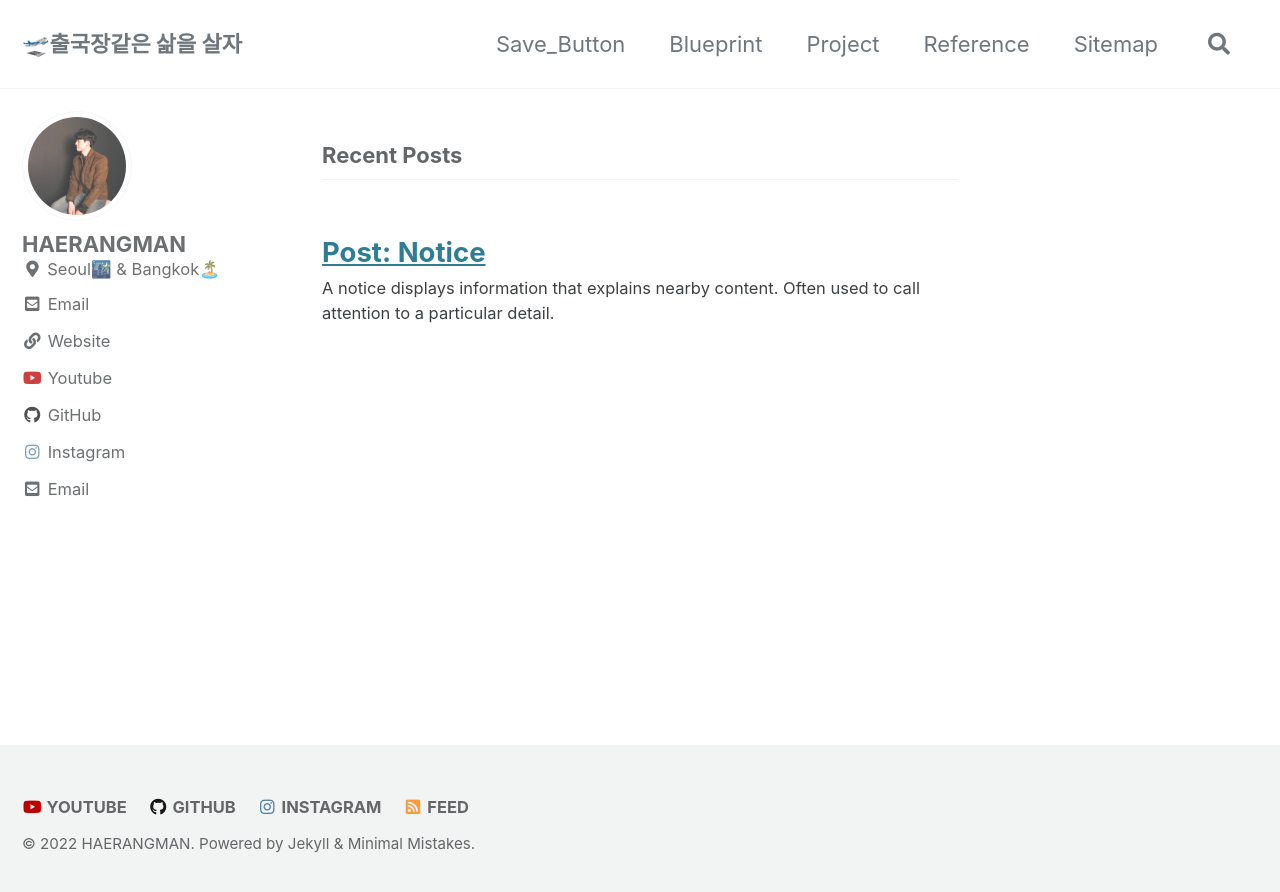
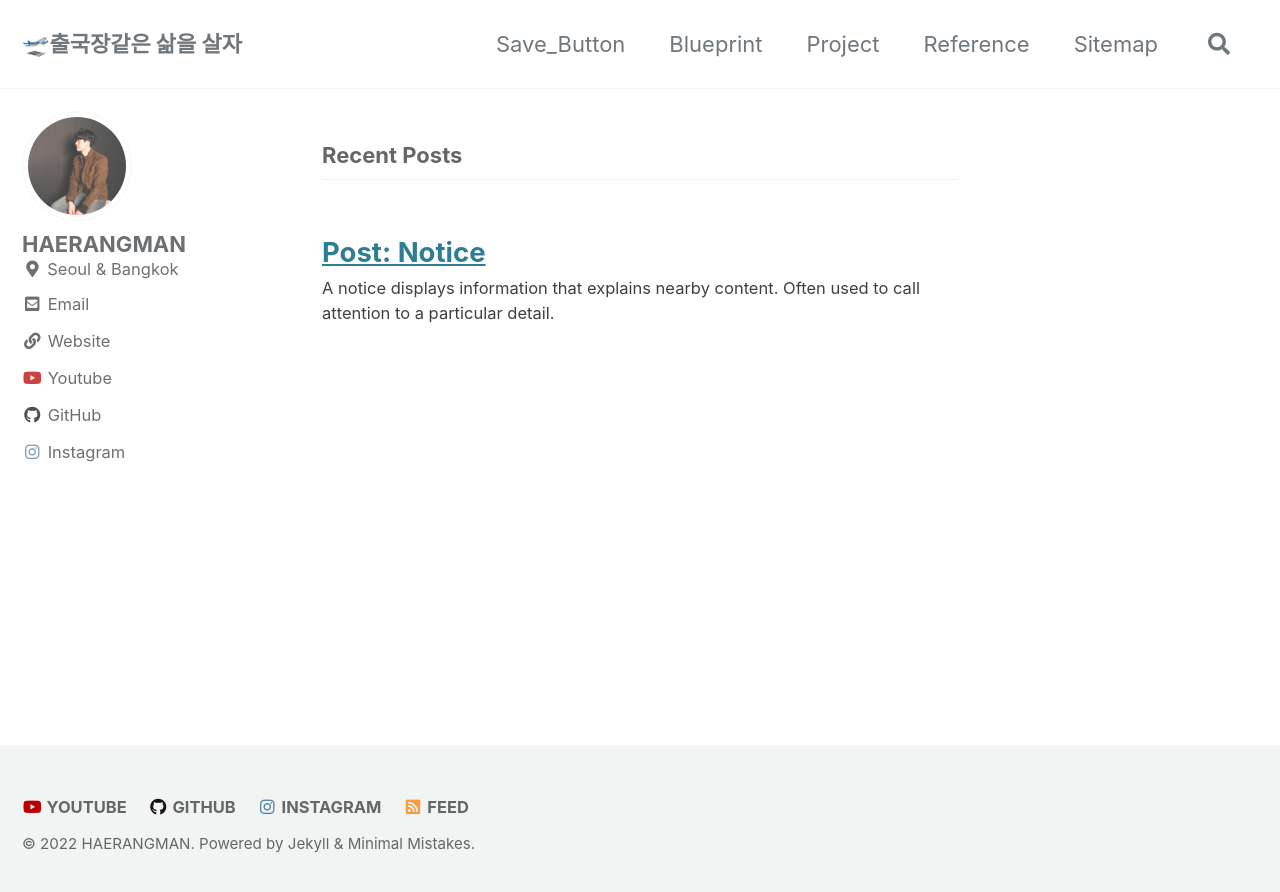
Before and after one commit to HAERANGMAN/HAERANGMAN.github.io, a Jekyll site: the page built from index.html, in a window 1280 px wide. Shown: the top 892 px of the page. Built offline with Jekyll 4.4.1, drawn with Linux system fonts in a browser that asks for light colours; cached includes are drawn as plain includes; the list of posts is cut into pages by our own code; part of the change alters nothing that is shown.

Commit message:
Update _config.yml

```diff
--- a/_config.yml
+++ b/_config.yml
@@ -105,15 +105,15 @@ author:
   name             : "HAERANGMAN"
   avatar           : "/assets/Image/1558687692016.jpg"
   bio              :
-  location         : "Seoul🌃 & Bangkok🏝️"
-  email            : "abcrang@gmail.com"
+  location         : "Seoul & Bangkok"
+#   email            : "abcrang@gmail.com"
   links:
     - label: "Email"
       icon: "fas fa-fw fa-envelope-square"
       url: "abcrang@gmail.com"
     - label: "Website"
       icon: "fas fa-fw fa-link"
-      url: "https://www.anyoungkorea"
+      url: "https://www.anyoungkorea.com"
     - label: "Youtube"
       icon: "fab fa-fw fa-youtube"
       url: "https://www.youtube.com/channel/UCvNri5FlTSb9gb8ct06gNoA"
```
